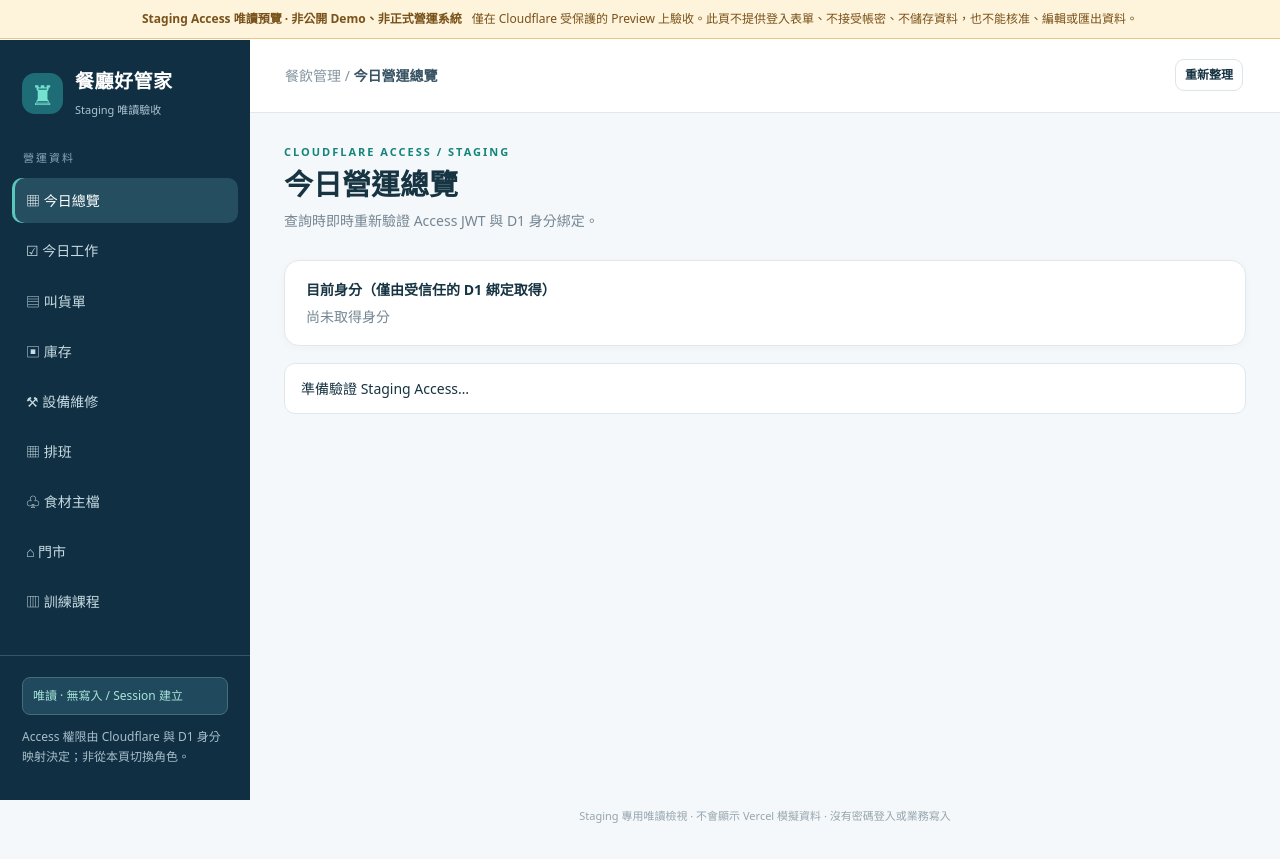
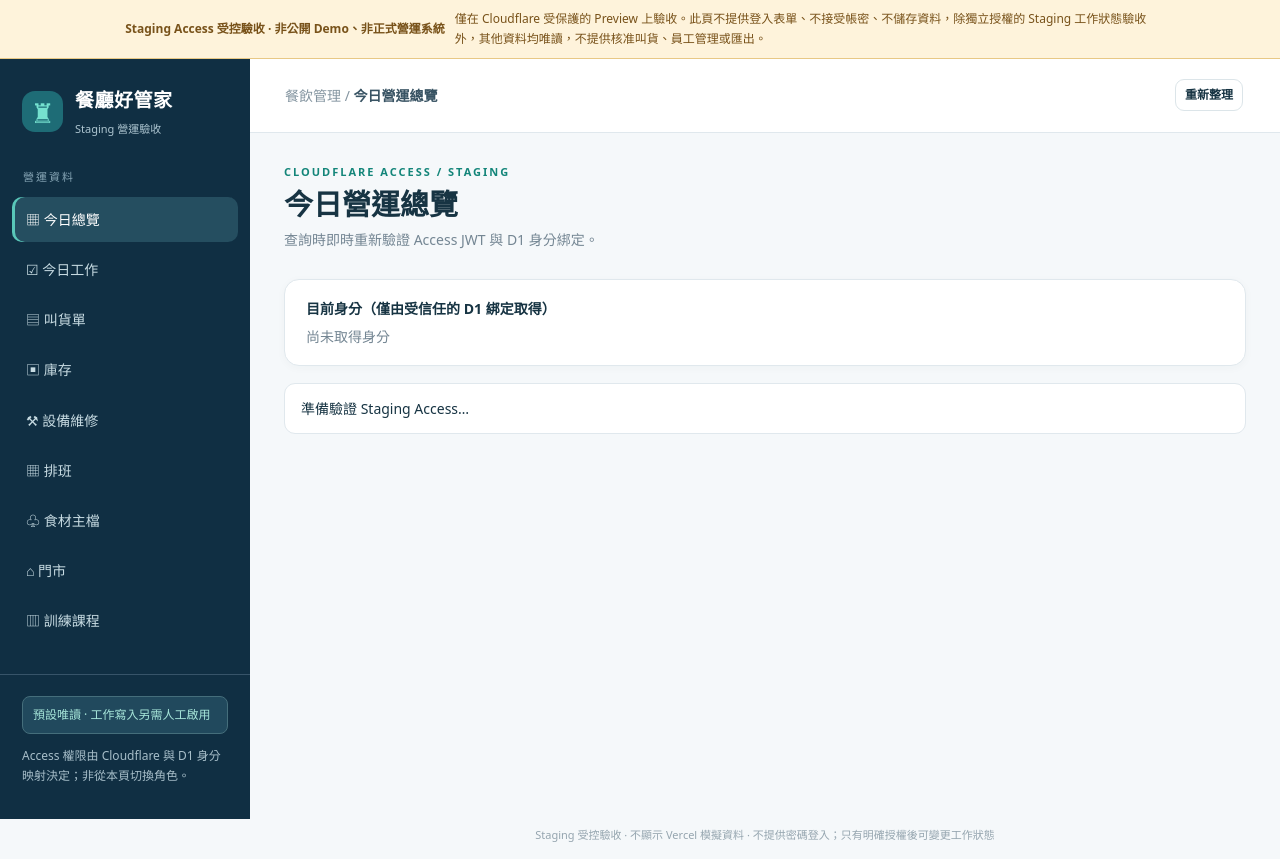
Before and after one commit to hun186/restaurant-business-poc, a website: page vercel-demo/staging-access-preview.html in a window 1280 px wide. Drawn offline with Linux system fonts and the light colour scheme.

Commit message:
style(staging): clearly label optional task write UAT and keep other views read-only

```diff
--- a/vercel-demo/staging-access-preview.html
+++ b/vercel-demo/staging-access-preview.html
@@ -7,21 +7,21 @@
 <meta name="referrer" content="no-referrer">
 <meta name="robots" content="noindex,nofollow">
 <meta name="theme-color" content="#102f43">
-<title>餐廳好管家｜Staging Access 唯讀驗收</title>
+<title>餐廳好管家｜Staging Access 營運驗收</title>
 <link rel="stylesheet" href="/styles.css">
 <link rel="stylesheet" href="/staging-access-preview.css">
 <script type="module" src="/staging-access-preview.js"></script>
 </head>
 <body>
 <div class="demo-banner">
- <strong>Staging Access 唯讀預覽 · 非公開 Demo、非正式營運系統</strong>
- <span>僅在 Cloudflare 受保護的 Preview 上驗收。此頁不提供登入表單、不接受帳密、不儲存資料，也不能核准、編輯或匯出資料。</span>
+ <strong>Staging Access 受控驗收 · 非公開 Demo、非正式營運系統</strong>
+ <span>僅在 Cloudflare 受保護的 Preview 上驗收。此頁不提供登入表單、不接受帳密、不儲存資料，除獨立授權的 Staging 工作狀態驗收外，其他資料均唯讀，不提供核准叫貨、員工管理或匯出。</span>
 </div>
 <div class="shell">
  <aside class="sidebar">
-  <div class="brand"><span class="brand-mark">♜</span><span><strong>餐廳好管家</strong><small>Staging 唯讀驗收</small></span></div>
+  <div class="brand"><span class="brand-mark">♜</span><span><strong>餐廳好管家</strong><small>Staging 營運驗收</small></span></div>
   <div class="nav-label">營運資料</div>
-  <nav id="preview-nav" aria-label="Staging 唯讀檢視">
+  <nav id="preview-nav" aria-label="Staging 授權檢視">
    <button type="button" data-view="overview" class="active">▦ <span>今日總覽</span></button>
    <button type="button" data-view="tasks">☑ <span>今日工作</span></button>
    <button type="button" data-view="purchase_orders">▤ <span>叫貨單</span></button>
@@ -33,7 +33,7 @@
    <button type="button" data-view="training_courses">▥ <span>訓練課程</span></button>
   </nav>
   <div class="side-bottom">
-   <div class="mode-label">唯讀 · 無寫入 / Session 建立</div>
+   <div class="mode-label">預設唯讀 · 工作寫入另需人工啟用</div>
    <p>Access 權限由 Cloudflare 與 D1 身分映射決定；非從本頁切換角色。</p>
   </div>
  </aside>
@@ -53,7 +53,7 @@
    <div id="preview-status" class="preview-status" role="status" aria-live="polite">準備驗證 Staging Access…</div>
    <section id="preview-content" aria-label="授權營運資料" hidden></section>
   </main>
-  <footer>Staging 專用唯讀檢視 · 不會顯示 Vercel 模擬資料 · 沒有密碼登入或業務寫入</footer>
+  <footer>Staging 受控驗收 · 不顯示 Vercel 模擬資料 · 不提供密碼登入；只有明確授權後可變更工作狀態</footer>
  </div>
 </div>
 </body>
```
